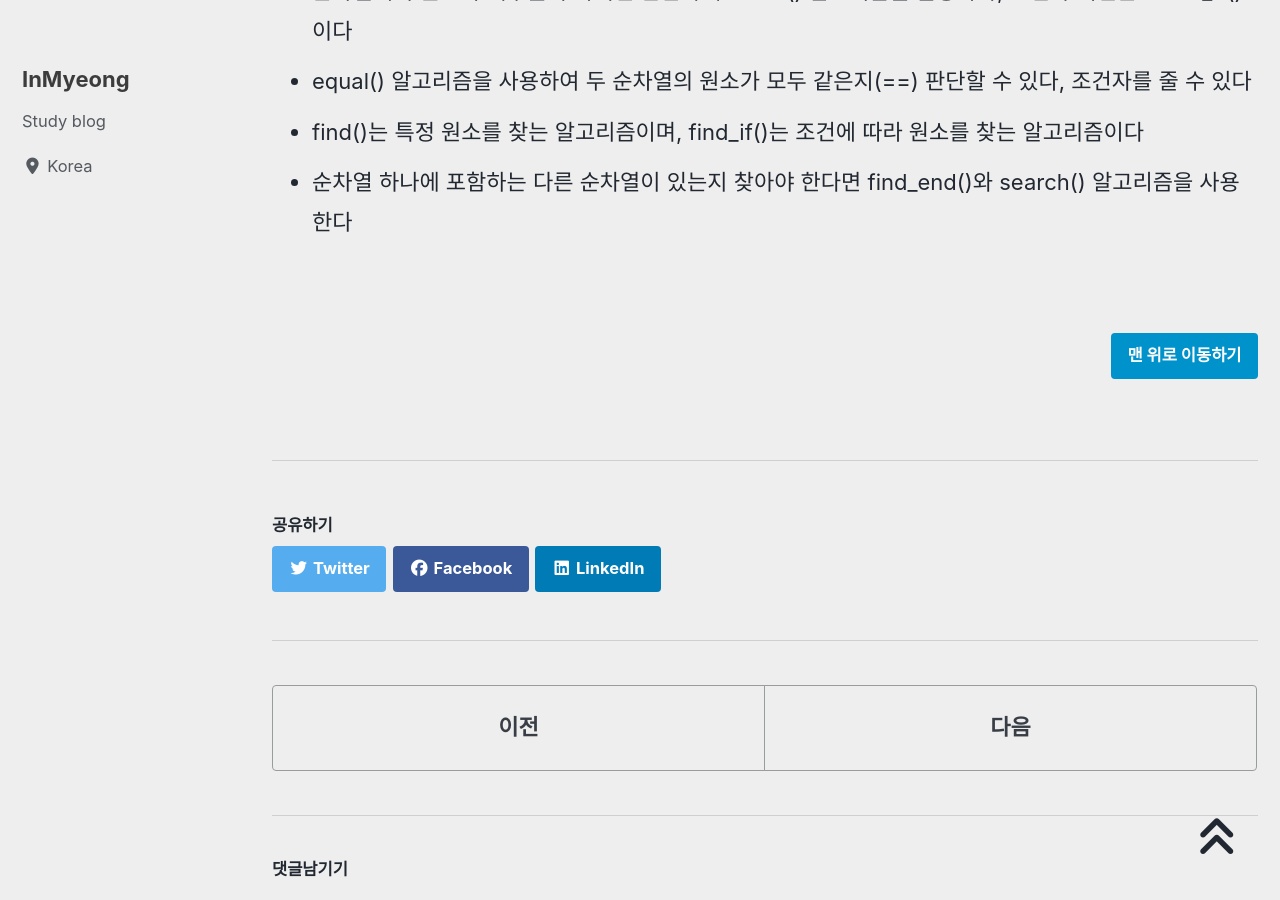
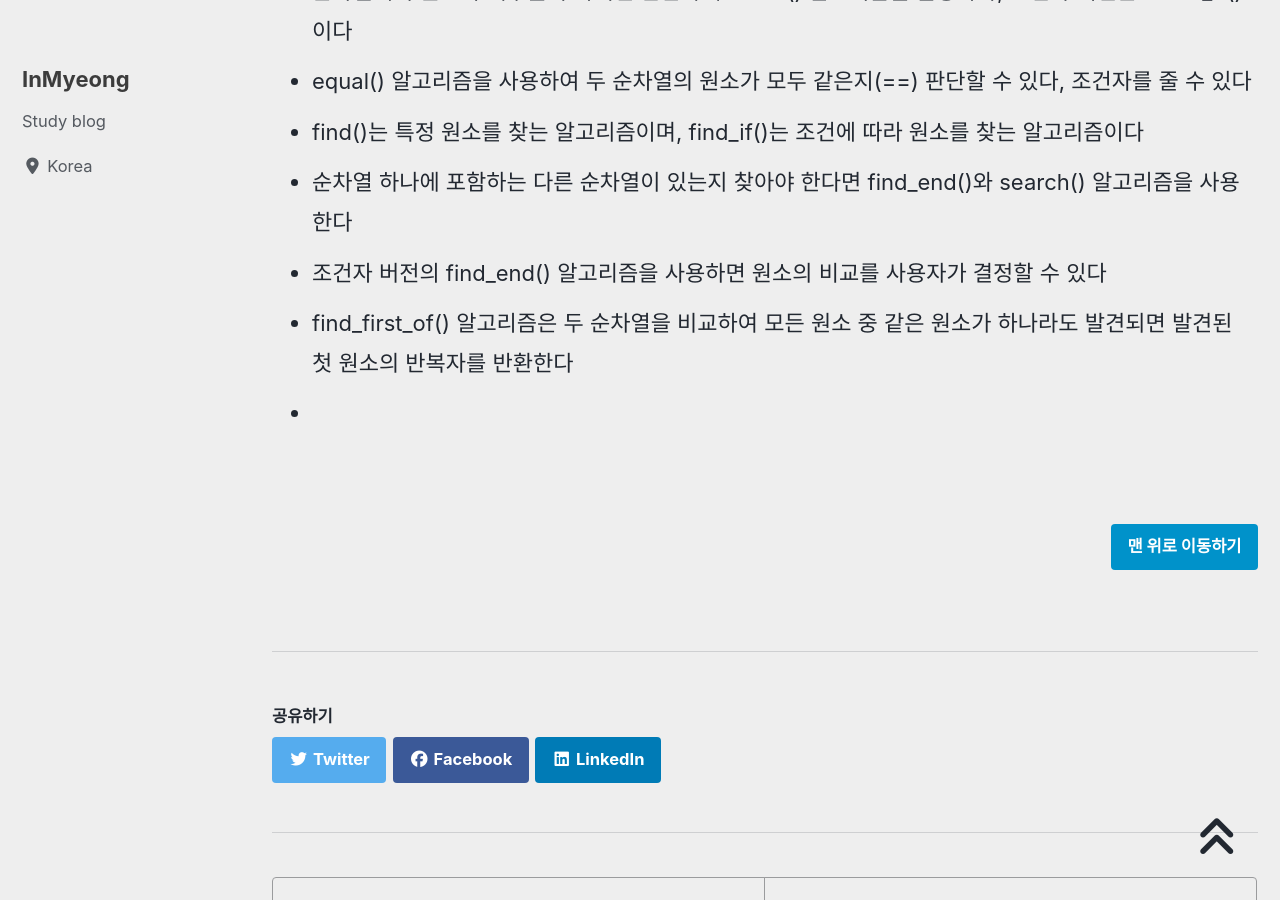
Before and after one commit to devMyeong/devMyeong.github.io, a Jekyll site: the page built from _posts/stl/2021-08-12-cpp-stl.md, in a window 1280 px wide and 900 px high, scrolled down 15997 px. Built offline with Jekyll 4.4.1, drawn with Linux system fonts in a browser that asks for light colours; cached includes are drawn as plain includes; nearby versions of some CDN libraries; some web fonts are replaced; comment, search, counter and statistics services are not loaded.

Commit message:
update stl chapter 08-1

```diff
--- a/_posts/stl/2021-08-12-cpp-stl.md
+++ b/_posts/stl/2021-08-12-cpp-stl.md
@@ -279,6 +279,9 @@ lt.remove_if(Predicate); // 이와 같이 조건자가 참인 모든 원소를
 - equal() 알고리즘을 사용하여 두 순차열의 원소가 모두 같은지(==) 판단할 수 있다, 조건자를 줄 수 있다
 - find()는 특정 원소를 찾는 알고리즘이며, find_if()는 조건에 따라 원소를 찾는 알고리즘이다
 - 순차열 하나에 포함하는 다른 순차열이 있는지 찾아야 한다면 find_end()와 search() 알고리즘을 사용한다
+- 조건자 버전의 find_end() 알고리즘을 사용하면 원소의 비교를 사용자가 결정할 수 있다
+- find_first_of() 알고리즘은 두 순차열을 비교하여 모든 원소 중 같은 원소가 하나라도 발견되면 발견된 첫 원소의 반복자를 반환한다
+-
 
 <br>
 
```
